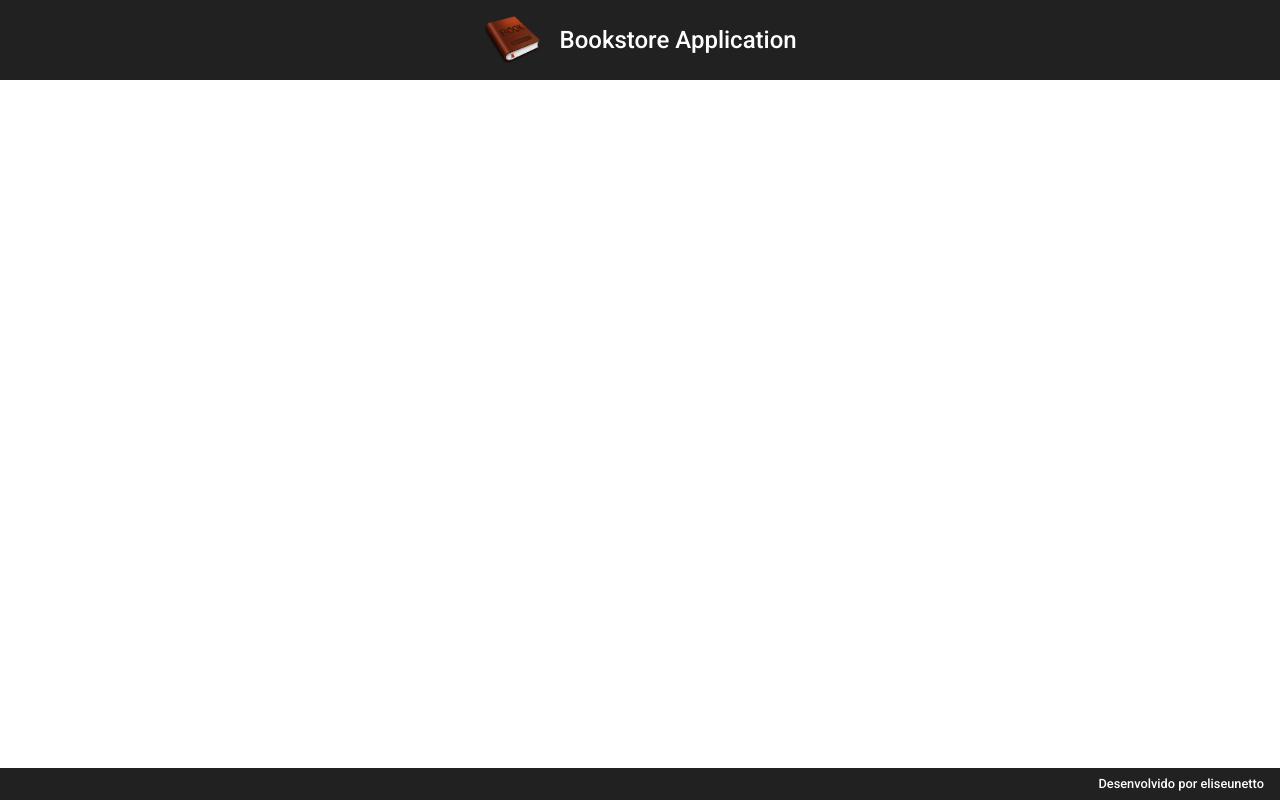
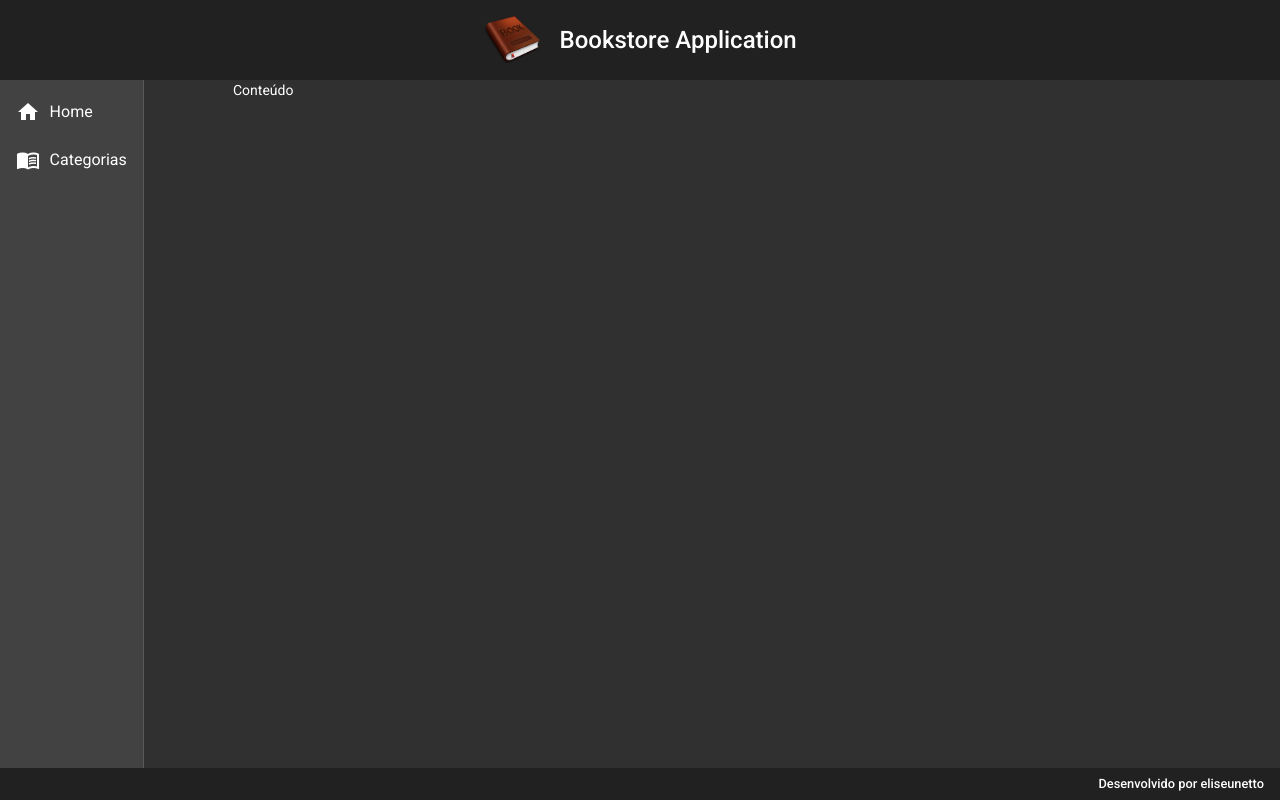
Before and after one commit to eliseunetto/bookstore, an Angular app: page / in a window 1280 px wide. Built offline with nearby package versions, Linux system fonts and the light colour scheme.

Commit message:
Componente NAV

```diff
--- a/src/app/app.component.html
+++ b/src/app/app.component.html
@@ -1,2 +1,3 @@
 <app-header></app-header>
+<app-nav></app-nav>
 <app-footer></app-footer>
--- /dev/null
+++ b/src/app/components/template/nav/nav.component.css
@@ -0,0 +1,7 @@
+.container {
+    height: 86%;
+}
+
+i {
+    padding-right: .6rem;
+}
--- /dev/null
+++ b/src/app/components/template/nav/nav.component.html
@@ -0,0 +1,18 @@
+<mat-sidenav-container class="container">
+    <mat-sidenav mode="side" opened>
+        <mat-nav-list>
+            <a mat-list-item>
+                <i class="material-icons">home</i>
+                Home
+            </a>
+            <a mat-list-item>
+                <i class="material-icons">menu_book</i>
+                Categorias
+            </a>
+        </mat-nav-list>
+    </mat-sidenav>
+
+    <mat-sidenav-content>
+        <p>Conteúdo</p>
+    </mat-sidenav-content>
+</mat-sidenav-container>
--- /dev/null
+++ b/src/app/components/template/nav/nav.component.ts
@@ -0,0 +1,15 @@
+import { Component, OnInit } from '@angular/core';
+
+@Component({
+  selector: 'app-nav',
+  templateUrl: './nav.component.html',
+  styleUrls: ['./nav.component.css']
+})
+export class NavComponent implements OnInit {
+
+  constructor() { }
+
+  ngOnInit(): void {
+  }
+
+}
```
Also changed, not shown: src/app/app.module.ts (+10 -3 lines).
